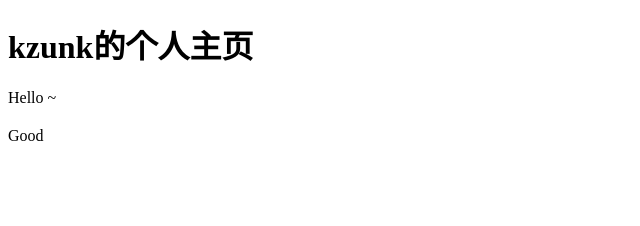
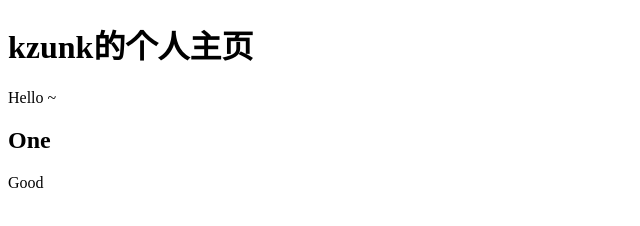
Before and after one commit to kzunk/kzunk.github.io, a plain HTML site: page index.html in a window 1280 px wide. Shown: the full height of the page, 0-640 px from the left. Drawn offline with Linux system fonts and the light colour scheme.

Commit message:
Update index.html

```diff
--- a/index.html
+++ b/index.html
@@ -7,7 +7,7 @@
 <body>
     <h1>kzunk的个人主页</h1>
     <p>Hello ~</p>
-    <h2></h2>
+    <h2>One</h2>
     <p>Good</p>
 </body>
 </html>
```
